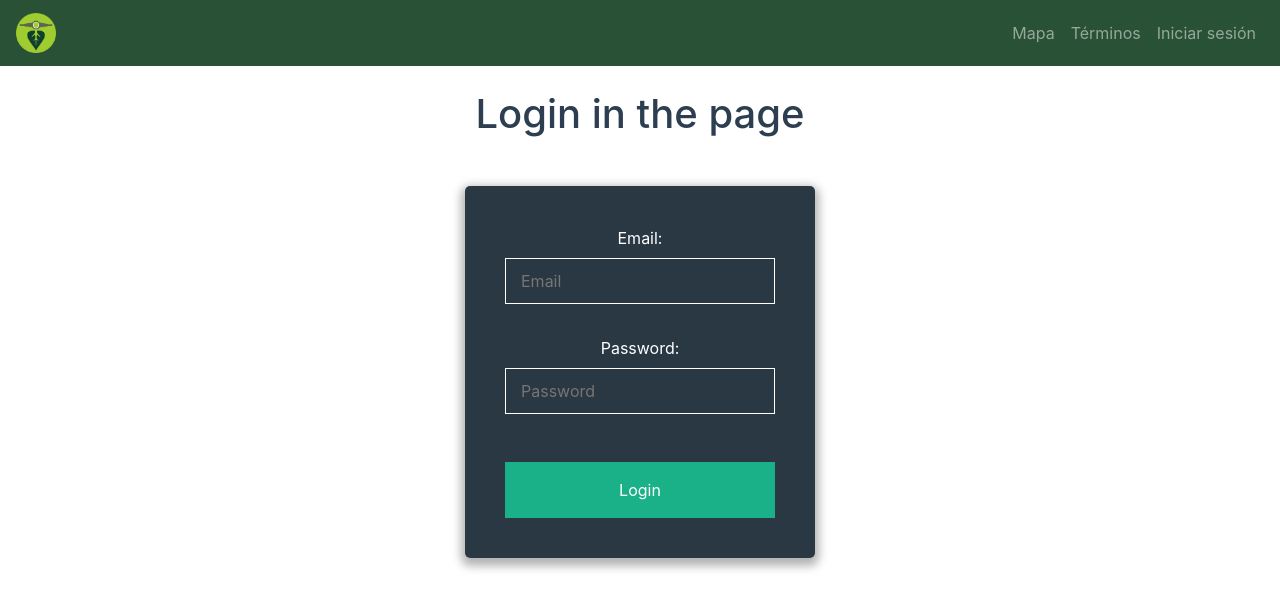
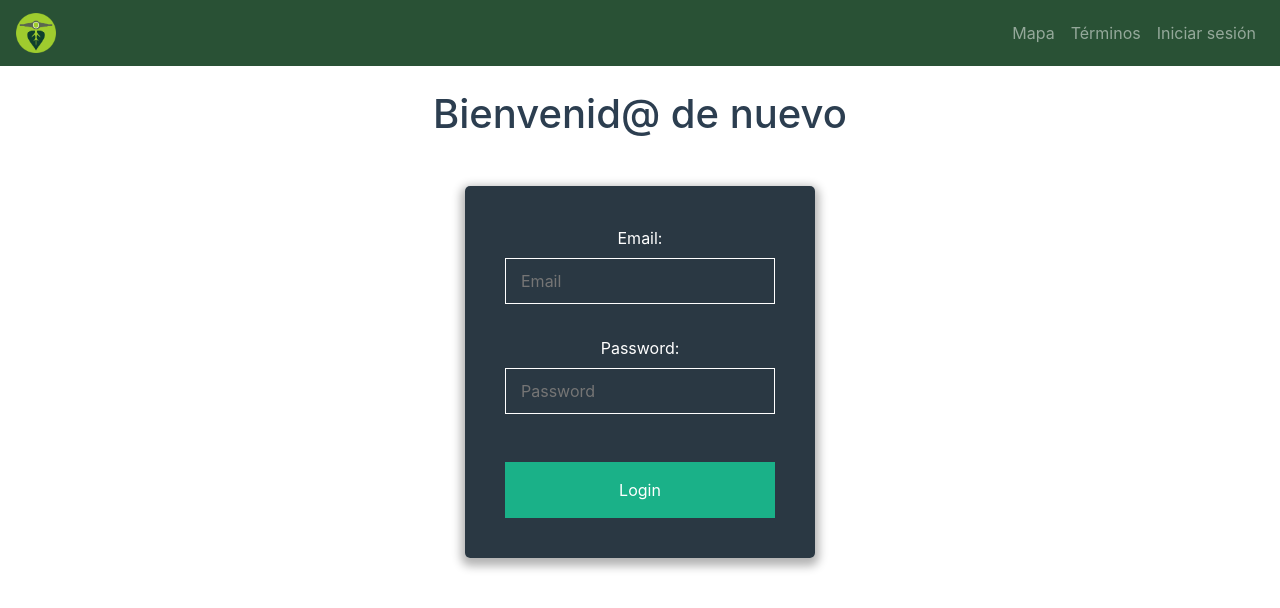
Before and after one commit to Eco-transport/Front, a Vue app in the folder Ecotransport/: page /iniciar-sesion in a window 1280 px wide. Shown: the top 608 px of the page. Built offline with nearby package versions, Linux system fonts and the light colour scheme.

Commit message:
Añadida vista login (Kevin Ibarra)

```diff
--- a/Ecotransport/src/views/IniciarSesion.vue
+++ b/Ecotransport/src/views/IniciarSesion.vue
@@ -2,7 +2,7 @@
     <div>
         <Header></Header>
         <br>
-        <h1>Login in the page</h1>
+        <h1>Bienvenid@ de nuevo</h1>
         <form action class="form">
           <label class="form-label" for="#email">Email:</label>
           <input class="form-input" type="email" id="email" required placeholder="Email">
```
